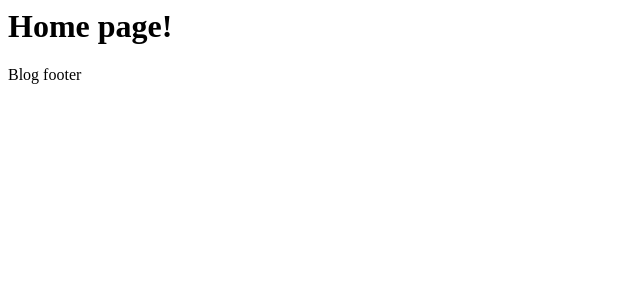
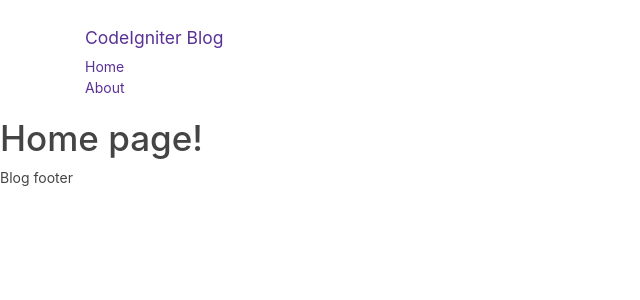
Before and after one commit to olivervmason/CodeIgnite-tutorial, a CodeIgniter app: page /database/ in a window 1280 px wide. Shown: the top 300 px of the page, without its empty margins (0-640 px from the left). Run offline with CodeIgniter, Linux system fonts and the light colour scheme.

Commit message:
Add bootstrap link and header styling

```diff
--- a/application/views/templates/header.php
+++ b/application/views/templates/header.php
@@ -1,6 +1,21 @@
 <html>
     <head>
         <title>Blog header</title>
+        <link rel="stylesheet" href="https://bootswatch.com/4/pulse/bootstrap.css" >
     </head>
 
     <body>
+
+    <nav class="navbar navbar-inverse">
+        <div class="container">
+            <div class="navbar-header">
+                <a class="navbar-brand" href="/codeigniter"> CodeIgniter Blog</a>
+                <div id="navbar">
+                    <ul class="navbar-nav">
+                        <li> <a href="/codeigniter">Home</a></li>
+                        <li> <a href="index.php/about">About</a></li>
+                    </ul>
+                </div>
+            </div>
+        </div>
+    </nav>
```
